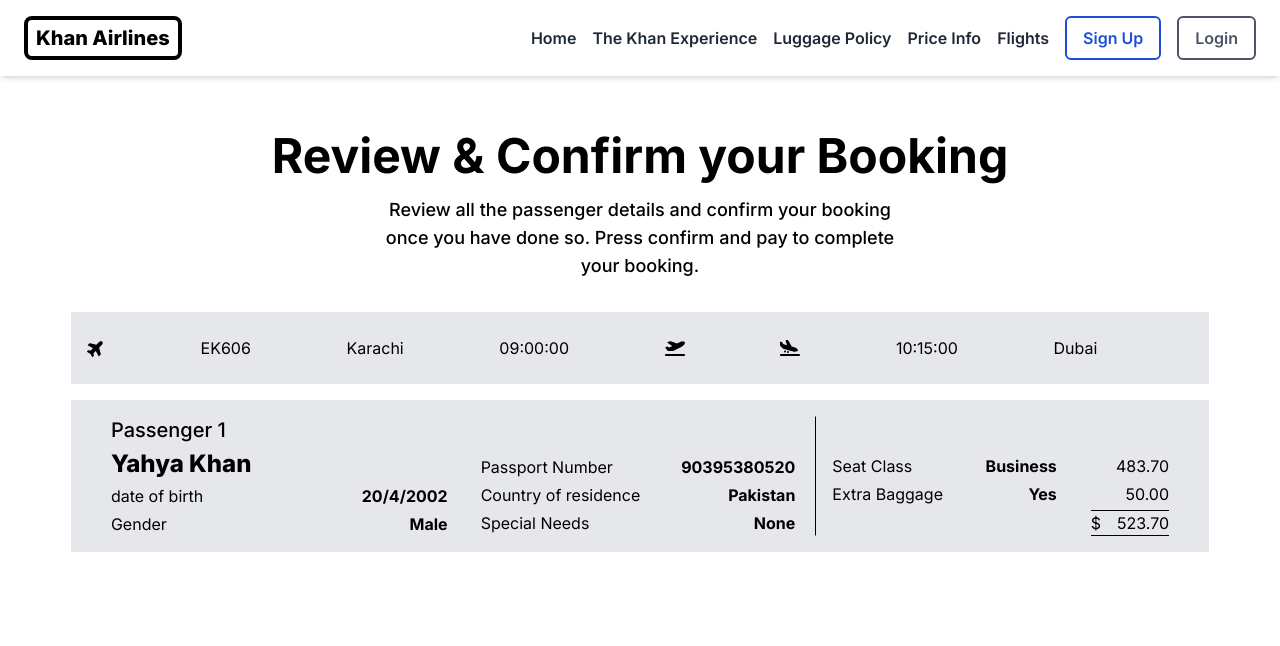
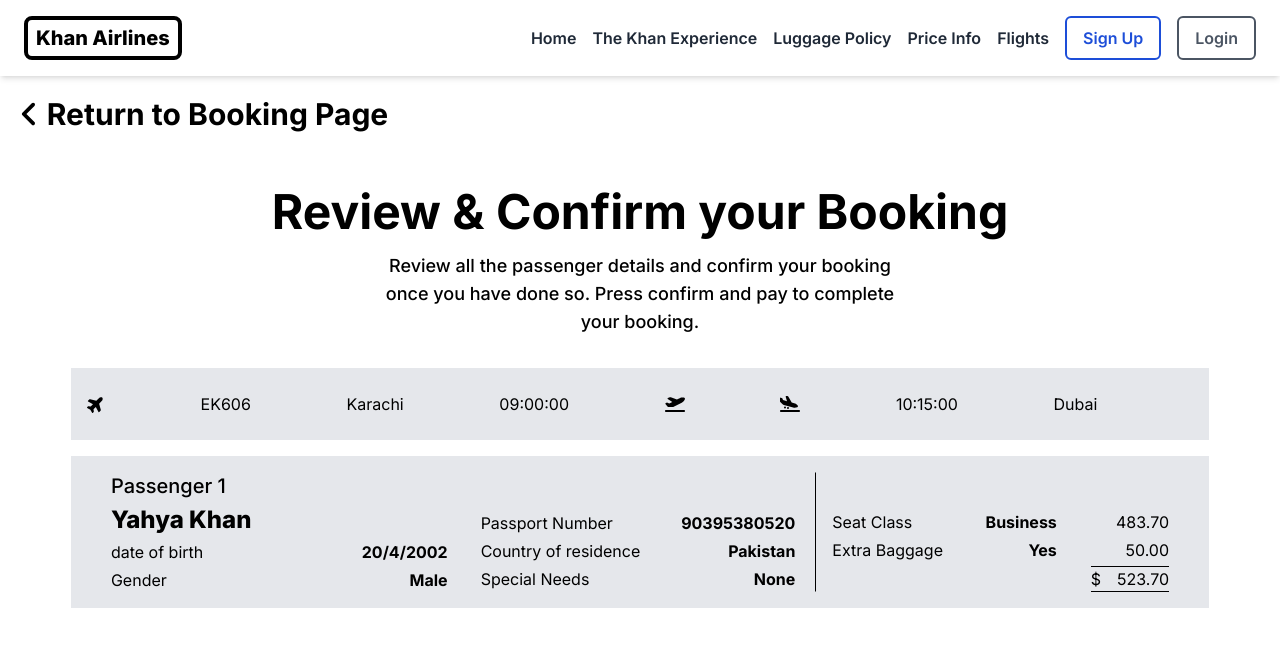
Before and after one commit to YahyaAhmedKhan/db-proj-frontend, a React (Create React App) app: page /booking/1/1/confirm in a window 1280 px wide. Shown: the top 646 px of the page. Built offline with nearby package versions, Linux system fonts and the light colour scheme.

Commit message:
added return to booking page to confirm page

```diff
--- a/src/components/booking-form.js
+++ b/src/components/booking-form.js
@@ -30,8 +30,6 @@ export const BookingForm = ({ index, base_price }) => {
     } else {
       updatedPassengerDetails[name] = value;
     }
-
-    const price = calculateSeatPrice(passengerDetails, base_price);
 
     console.log("passengerDetails before dispatch:", passengerDetails);
 
--- a/src/pages/booking-page.js
+++ b/src/pages/booking-page.js
@@ -41,11 +41,6 @@ export const BookingPage = () => {
   }, [passengerForms]);
 
   useEffect(() => {
-    dispatch(addSeat({ index: 0 }));
-    // console.log("Passenger forms:", passengerForms);
-  }, []);
-
-  useEffect(() => {
     axiosInstance
       .post(`flights/${flightId}`)
       .then((response) => {
@@ -75,13 +70,13 @@ export const BookingPage = () => {
       <div className="flex justify-between w-full">
         <div className="pl-3 pt-3 text-3xl">
           <FontAwesomeIcon icon={faAngleLeft} />
-          <Link className="font-semibold ml-2" to={"/flights"}>
+          <Link className="font-bold ml-2" to={"/flights"}>
             Return to Flights
           </Link>
         </div>
         <div className="pr-3 pt-3 text-3xl">
           <Link
-            className="font-semibold mr-2"
+            className="font-bold mr-2"
             to={`${window.location.pathname}/confirm`}
           >
             Proceed to Confirmations
--- a/src/pages/confirm-booking-page.js
+++ b/src/pages/confirm-booking-page.js
@@ -3,6 +3,8 @@ import { Navbar } from "../navbar";
 import React, { startTransition, useEffect } from "react";
 import { FontAwesomeIcon } from "@fortawesome/react-fontawesome";
 import {
+  faAngleLeft,
+  faAngleRight,
   faCommentDollar,
   faPlane,
   faPlaneArrival,
@@ -38,15 +40,33 @@ export const ConfirmBookingPage = () => {
     extraBaggagePrice: 50.0,
   };
 
-  const passengerDetails = useSelector((state) => state.passengerFormsList);
+  const passengerDetails = useSelector((state) => state.passengerFormList);
   useEffect(() => {
     console.log(passengerDetails);
   });
 
+  function getPathWithoutLastSegment(url) {
+    const parts = url.split("/");
+    parts.pop();
+    return parts.join("/");
+  }
+
+  // Example usage
+  const currentUrl = "http://localhost:3000/booking/EK606/2023-11-17/confirm";
+  const newPath = getPathWithoutLastSegment(currentUrl);
+  console.log(newPath); // Outputs 'http://localhost:3000/booking/EK606/2023-11-17'
+
   return (
     <div className="booking-page flex flex-col items-center justify-center">
       <Navbar></Navbar>
-
+      <div className="flex justify-between w-full">
+        <div className="pl-5 pt-5 text-3xl">
+          <FontAwesomeIcon icon={faAngleLeft} />
+          <Link className="font-bold ml-2" to={getPathWithoutLastSegment(window.location.pathname)}>
+            Return to Booking Page
+          </Link>
+        </div>
+      </div>
       <div className="flex flex-col items-center justify-center">
         <h1 className="text-5xl mb-4 font-bold pt-14">
           Review & Confirm your Booking
--- a/src/slices/passenger-details-slice.js
+++ b/src/slices/passenger-details-slice.js
@@ -1,7 +1,23 @@
 import { createSlice } from "@reduxjs/toolkit";
 import { ADD_SEAT, REMOVE_SEAT, UPDATE_DETAILS } from "../actions/actionTypes";
 
-const initialState = [];
+const initialState = [
+  {
+    index: 0,
+    passengerDetails: {
+      firstName: "",
+      lastName: "",
+      dateOfBirth: "",
+      passportNumber: "",
+      nationality: "",
+      gender: "",
+      seatClass: "",
+      specialNeeds: false,
+      extraBaggage: false,
+    },
+    price: 0,
+  },
+];
 
 const passengerDetailsSlice = createSlice({
   name: "passengerDetails",
```
